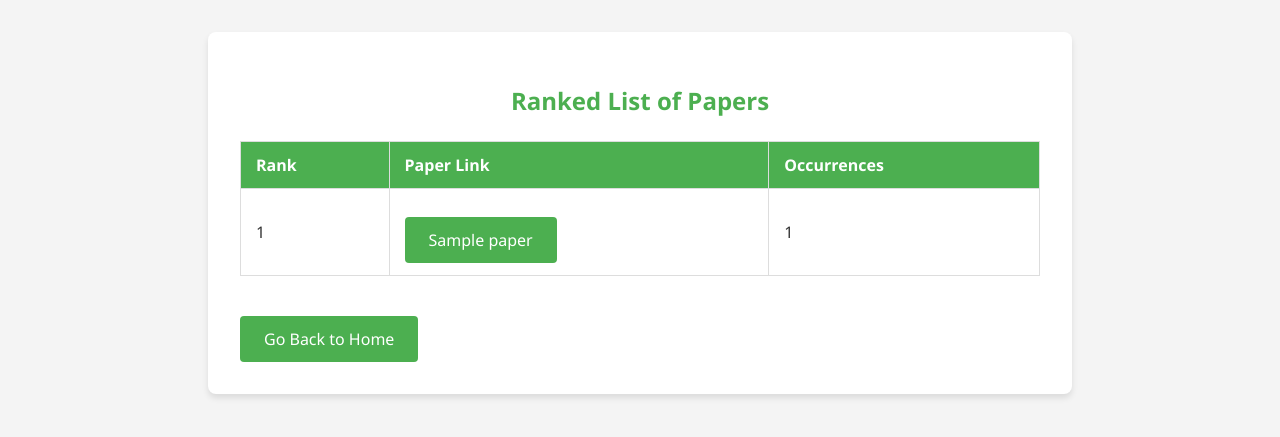
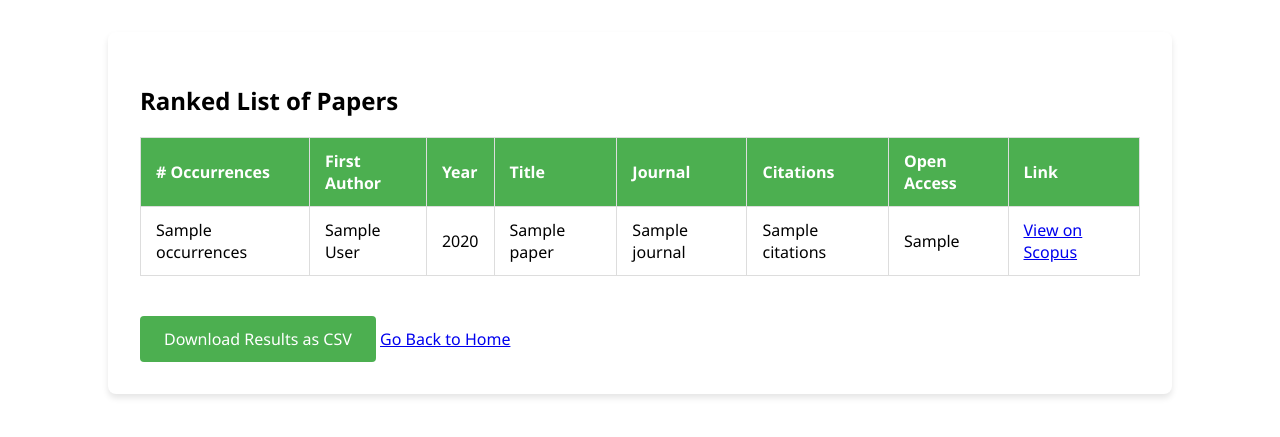
Before and after one commit to flechtenberg/IRenE_webapp, a Flask app: template templates/results.html in a window 1280 px wide. Shown: the top 437 px of the page. Run offline with Flask 3, Linux system fonts and the light colour scheme; the template is opened without the code that fills it: most values are stand-ins (such as "Sample title", 1, 10 or a date in 2020).

Commit message:
Improve the results page
- Add much more information to the results
- Make the results table scrollable
- Add a download button to export results as csv

```diff
--- a/app.py
+++ b/app.py
@@ -1,6 +1,6 @@
 # app.py
 
-from flask import Flask, render_template, request, redirect, url_for, session, jsonify
+from flask import Flask, render_template, request, redirect, url_for, session, jsonify, Response
 import os
 import threading
 import uuid
@@ -220,6 +220,42 @@ def results():
 
     return render_template('results.html', papers=ranked_papers)
 
+@app.route('/download_results')
+def download_results():
+    sampling_id = session.get('sampling_id', None)
+    if not sampling_id or sampling_id not in ranked_results:
+        return redirect(url_for('index'))
+
+    papers = ranked_results[sampling_id]
+
+    # Create CSV data
+    import csv
+    from io import StringIO
+    si = StringIO()
+    fieldnames = ['Occurrences', 'First Author', 'Year', 'Title', 'Journal', 'Citations', 'Open Access', 'Link']
+    writer = csv.DictWriter(si, fieldnames=fieldnames)
+    writer.writeheader()
+    for paper in papers:
+        writer.writerow({
+            'Occurrences': paper['occurrences'],
+            'First Author': paper['first_author'],
+            'Year': paper['year'],
+            'Title': paper['title'],
+            'Journal': paper['journal'],
+            'Citations': paper['citations'],
+            'Open Access': paper['open_access'],
+            'Link': paper['link']
+        })
+    output = si.getvalue()
+    si.close()
+
+    return Response(
+        output,
+        mimetype='text/csv',
+        headers={'Content-Disposition': 'attachment;filename=results.csv'}
+    )
+
+
 
 @app.route('/settings', methods=['GET', 'POST'])
 def settings():
--- a/backend/processing.py
+++ b/backend/processing.py
@@ -265,11 +265,19 @@ def execute_search_scopus(query, scopus_api_key, threshold=1000):
         if num_results > 0 and num_results <= threshold:
             doc_srch.execute(client, get_all=True)
             data = doc_srch.results
-            matched_papers = set()
+            matched_papers = []
             for entry in data:
-                link = entry.get('link', [{}])[0].get('@href', '')
-                if link:
-                    matched_papers.add(link)
+                paper_info = {
+                    'scopus_id': entry.get('dc:identifier', '').replace('SCOPUS_ID:', ''),
+                    'first_author': entry.get('dc:creator', '-'),
+                    'year': entry.get('prism:coverDate', '-')[:4],
+                    'title': entry.get('dc:title', '-'),
+                    'journal': entry.get('prism:publicationName', '-'),
+                    'citations': entry.get('citedby-count', '0'),
+                    'open_access': entry.get('openaccess', '-'),
+                    'link': entry.get('link', [{}])[2].get('@href', '#')  # Usually the third link is the scopus link
+                }
+                matched_papers.append(paper_info)
             match_count = len(matched_papers)
             return match_count, matched_papers
         else:
@@ -349,10 +357,10 @@ def scopus_sampling_process(weight_dict, threshold, outer_iterations=5, progress
     - threshold: The match count threshold.
     - outer_iterations: Number of separate sampling runs.
     - progress_callback: Function to call with progress updates.
-    - scopus_api_key: Dict containing 'apikey' and 'insttoken' (used for real API calls).
+    - scopus_api_key: Dict containing 'apikey' and 'insttoken'.
 
     Returns:
-    - ranked_papers: List of tuples (paper_link, count), sorted by count descending.
+    - ranked_papers: List of dictionaries containing paper information, sorted by occurrences.
     """
     if not scopus_api_key:
         print("No Scopus API Key provided. Cannot perform real sampling.")
@@ -393,16 +401,23 @@ def scopus_sampling_process(weight_dict, threshold, outer_iterations=5, progress
 
         # Record matched papers from the final inner iteration
         for paper in matched_papers:
-            paper_rank_counts[paper] = paper_rank_counts.get(paper, 0) + 1
-            print(f"Recorded paper: {paper} | Current count: {paper_rank_counts[paper]}")
+            scopus_id = paper['scopus_id']
+            if scopus_id in paper_rank_counts:
+                paper_rank_counts[scopus_id]['occurrences'] += 1
+            else:
+                paper['occurrences'] = 1
+                paper_rank_counts[scopus_id] = paper
+
+            print(f"Recorded paper: {scopus_id} | Current occurrences: {paper_rank_counts[scopus_id]['occurrences']}")
 
         # Add a small delay after each outer iteration
         time.sleep(0.1)
 
-    # Create a ranked list sorted by count descending
-    ranked_papers = sorted(paper_rank_counts.items(), key=lambda x: x[1], reverse=True)
+    # Create a ranked list sorted by occurrences descending
+    ranked_papers = sorted(paper_rank_counts.values(), key=lambda x: x['occurrences'], reverse=True)
     print("\n--- Sampling Completed ---")
     return ranked_papers
+
 
 
 # Main block for standalone testing
--- a/templates/results.html
+++ b/templates/results.html
@@ -2,30 +2,27 @@
 <html lang="en">
 <head>
     <meta charset="UTF-8">
-    <meta name="viewport" content="width=device-width, initial-scale=1.0">
     <title>Sampling Results</title>
     <style>
+        /* Existing styles */
         body {
             font-family: 'Segoe UI', Tahoma, Geneva, Verdana, sans-serif;
-            margin: 0;
-            padding: 0;
-            background-color: #f4f4f4;
-            color: #333;
+            /* ... */
         }
 
         section {
             margin: 2rem auto;
-            max-width: 800px;
+            max-width: 1000px; /* Increased width to accommodate more columns */
             background-color: white;
             padding: 2rem;
             border-radius: 8px;
             box-shadow: 0 4px 6px rgba(0, 0, 0, 0.1);
         }
 
-        h2 {
-            text-align: center;
-            color: #4CAF50;
-            margin-bottom: 1.5rem;
+        /* Scrollable table container */
+        .table-container {
+            max-height: 500px; /* Adjust as needed */
+            overflow-y: auto;
         }
 
         table {
@@ -38,6 +35,7 @@
             padding: 12px 15px;
             border: 1px solid #ddd;
             text-align: left;
+            word-wrap: break-word; /* Handle long text */
         }
 
         th {
@@ -49,7 +47,8 @@
             background-color: #f9f9f9;
         }
 
-        a {
+        /* Download button */
+        .download-button {
             display: inline-block;
             margin-top: 1rem;
             padding: 0.75rem 1.5rem;
@@ -57,13 +56,14 @@
             color: white;
             text-decoration: none;
             border-radius: 4px;
-            text-align: center;
             transition: background-color 0.3s ease;
         }
-
-        a:hover {
+        .download-button:hover {
             background-color: #45a049;
         }
+
+        /* Additional styles if needed */
+        /* ... */
     </style>
 </head>
 <body>
@@ -71,24 +71,38 @@
     <section>
         <h2>Ranked List of Papers</h2>
 
+        <div class="table-container">
             <table>
                 <thead>
                     <tr>
-                    <th>Rank</th>
-                    <th>Paper Link</th>
-                    <th>Occurrences</th>
+                        <th># Occurrences</th>
+                        <th>First Author</th>
+                        <th>Year</th>
+                        <th>Title</th>
+                        <th>Journal</th>
+                        <th>Citations</th>
+                        <th>Open Access</th>
+                        <th>Link</th>
                     </tr>
                 </thead>
                 <tbody>
-                {% for paper, count in papers %}
+                    {% for paper in papers %}
                     <tr>
-                    <td>{{ loop.index }}</td>
-                    <td><a href="{{ paper }}" target="_blank">{{ paper }}</a></td>
-                    <td>{{ count }}</td>
+                        <td>{{ paper.occurrences }}</td>
+                        <td>{{ paper.first_author }}</td>
+                        <td>{{ paper.year }}</td>
+                        <td>{{ paper.title }}</td>
+                        <td>{{ paper.journal }}</td>
+                        <td>{{ paper.citations }}</td>
+                        <td>{{ paper.open_access }}</td>
+                        <td><a href="{{ paper.link }}" target="_blank">View on Scopus</a></td>
                     </tr>
                     {% endfor %}
                 </tbody>
             </table>
+        </div>
+
+        <a href="{{ url_for('download_results') }}" class="download-button">Download Results as CSV</a>
 
         <a href="{{ url_for('index') }}">Go Back to Home</a>
     </section>
```
Lines whose indentation alone changed are shown as unchanged.
